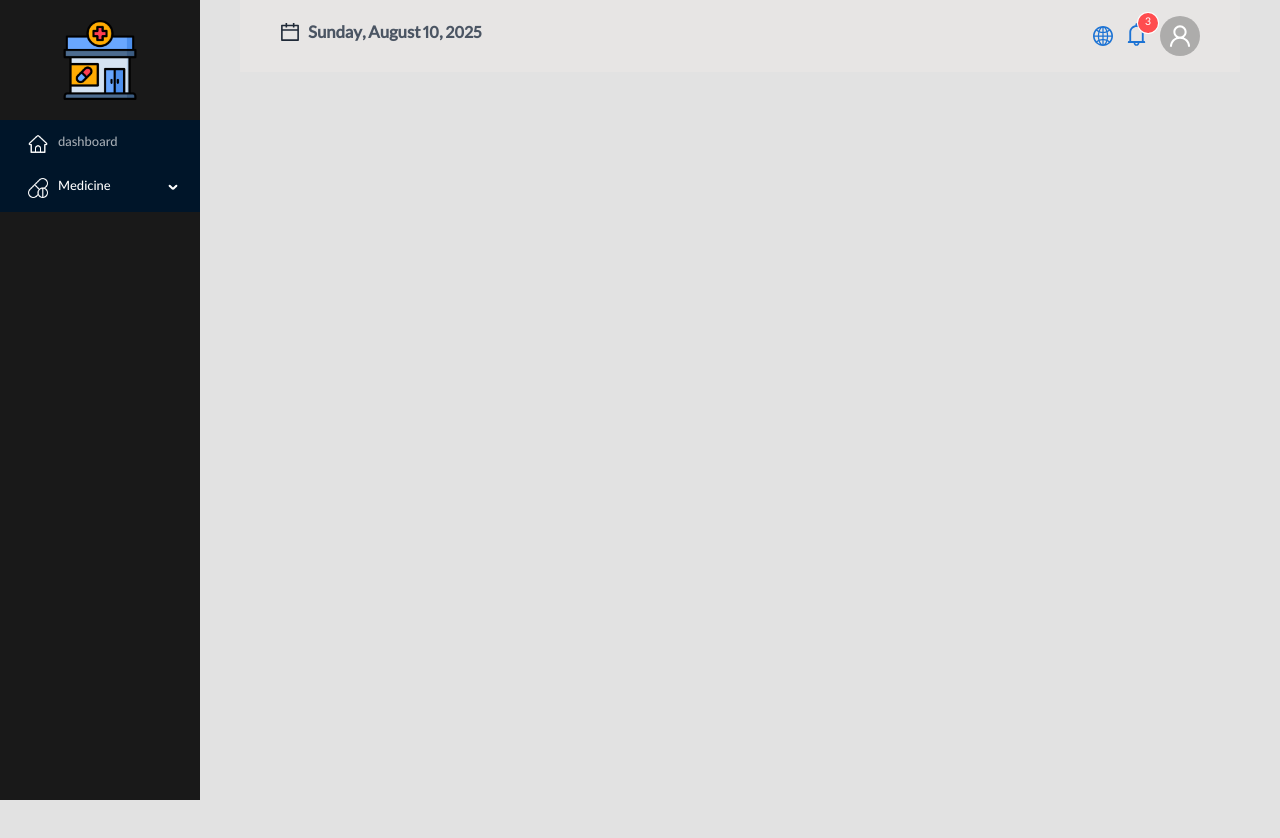
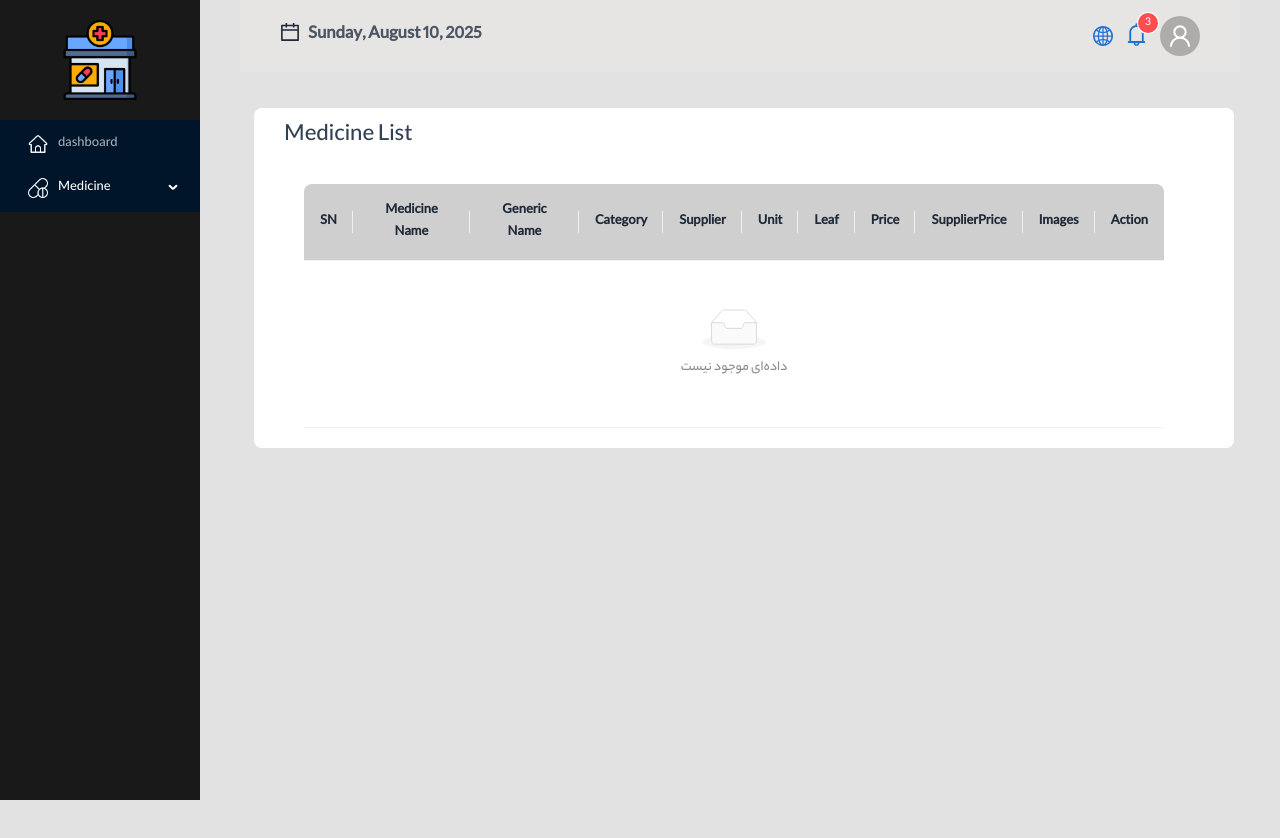
Before and after one commit to HaniehGharaee/dashboard-pharmacy, a React (Vite) app: page /admin/medicines/index in a window 1280 px wide. Shown: the top 838 px of the page. Before the commit the page ends 800 px from the top, so only its background shows below. Built offline with nearby package versions, Linux system fonts and the light colour scheme; a web font is replaced by a local one.

Commit message:
Creating a medication list and related table

```diff
--- a/src/components/dashboard/Today'sReport.jsx
+++ b/src/components/dashboard/Today'sReport.jsx
@@ -49,7 +49,6 @@ const ReportTable = () => (
     pagination={false}
     //dataSource={categories?.data?.data?.docs}
     //loading={isGettingProductsCategories}
-    //columns={columns}
     scroll={{ x: 300 }}
   />
 );
--- a/src/components/medicine/index.jsx
+++ b/src/components/medicine/index.jsx
@@ -1,5 +1,21 @@
+import MedicineTable from "./medicineTable";
 const Medicine = () => {
-  return <></>;
+  return (
+    <div className="min-h-screen">
+      <div
+        className="bg-white rounded-lg mt-7"
+        style={{
+          paddingLeft: 30,
+          paddingRight: 30,
+          marginLeft: 30,
+          marginRight: 30,
+        }}
+      >
+        <div className="text-slate-700 text-2xl pt-3">Medicine List</div>
+        <MedicineTable />
+      </div>
+    </div>
+  );
 };
 
 export default Medicine;
--- /dev/null
+++ b/src/components/medicine/medicineTable.jsx
@@ -0,0 +1,85 @@
+import { Table } from "antd";
+import "../../components/dashboard/style.css";
+
+const MedicineTable = () => {
+  const columns = [
+    {
+      title: "SN",
+      dataIndex: "SN",
+      //render: (text) => <a>{text}</a>,
+    },
+    {
+      title: "Medicine Name",
+      dataIndex: "Medicine Name",
+      align: "center",
+    },
+    {
+      title: "Generic Name",
+      dataIndex: "Generic Name",
+      align: "center",
+    },
+    {
+      title: "Category",
+      dataIndex: "Category",
+      align: "center",
+    },
+    {
+      title: "Supplier",
+      dataIndex: "Supplier",
+      align: "center",
+    },
+    {
+      title: "Unit",
+      dataIndex: "Unit",
+      align: "center",
+    },
+    {
+      title: "Leaf",
+      dataIndex: "Leaf",
+      align: "center",
+    },
+    {
+      title: "Price",
+      dataIndex: "Price",
+      align: "center",
+    },
+    {
+      title: "SupplierPrice",
+      dataIndex: "SupplierPrice",
+      align: "center",
+    },
+    {
+      title: "Images",
+      dataIndex: "Images",
+      align: "center",
+    },
+    // {
+    //   title: "shelf",
+    //   dataIndex: "shelf",
+    //   align: "center",
+    // },
+    // {
+    //   title: "strength",
+    //   dataIndex: "strength",
+    //   align: "center",
+    // },
+    {
+      title: "Action",
+      dataIndex: "Action",
+      align: "center",
+    },
+  ];
+  return (
+    <Table
+      className="custom-table mt-3 mr-5 py-5 px-5"
+      borderedF
+      columns={columns}
+      //dataSource={}
+      pagination={false}
+      //dataSource={categories?.data?.data?.docs}
+      //loading={isGettingProductsCategories}
+      scroll={{ x: 300 }}
+    />
+  );
+};
+export default MedicineTable;
```
